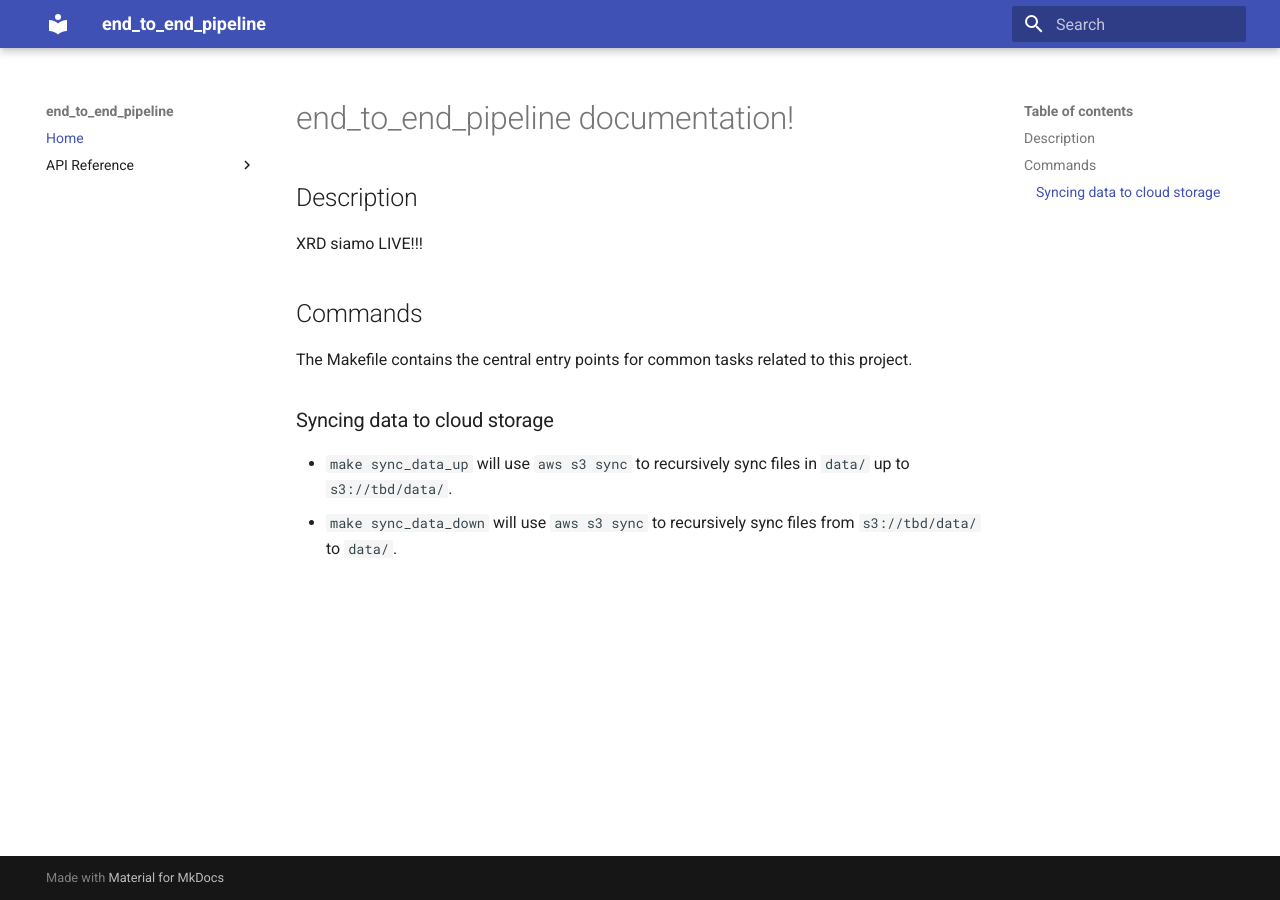
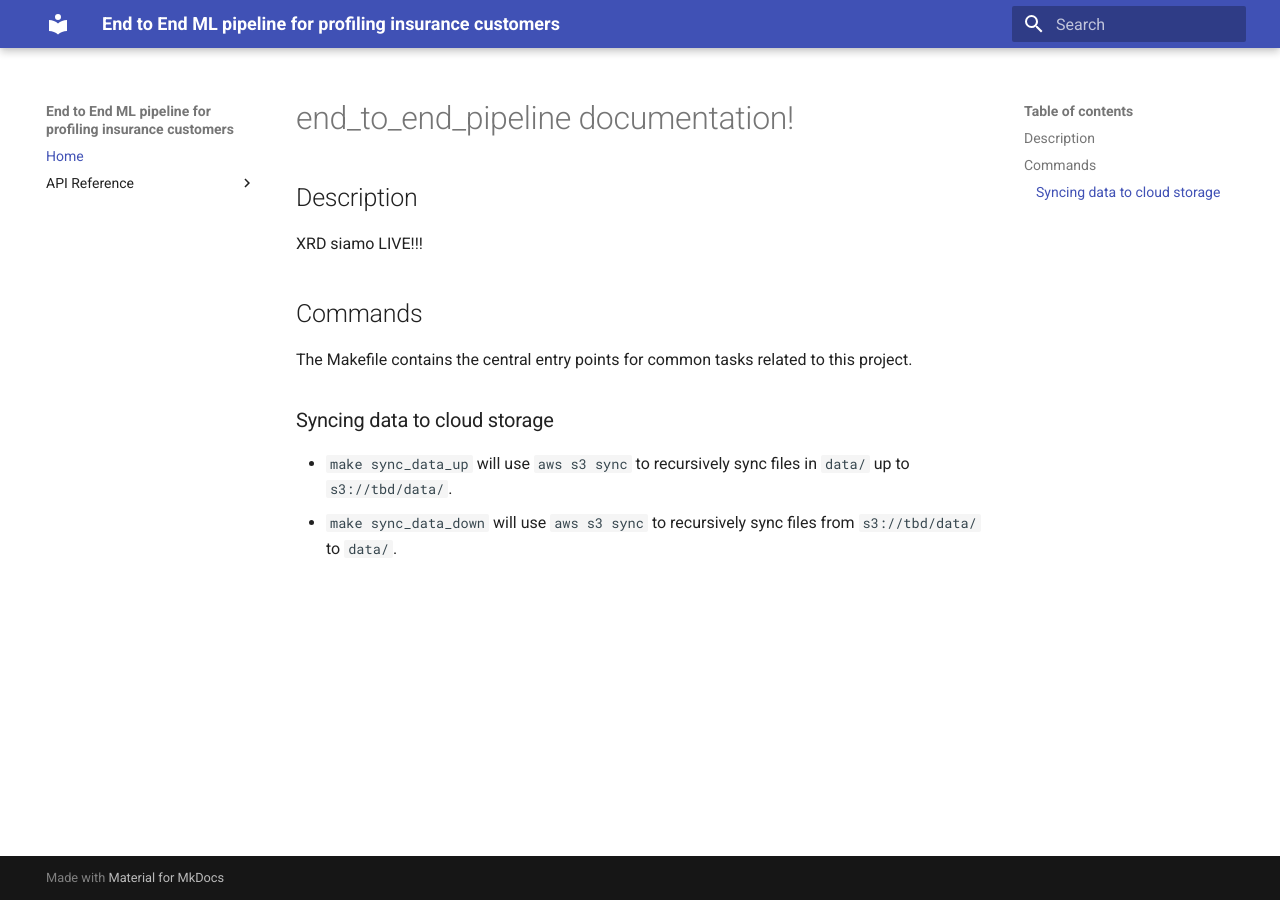
Before and after one commit to diegobonato/End-To-End-ML-pipeline-for-profiling-insurance-customers, an MkDocs documentation site: the page built from docs/docs/index.md, in a window 1280 px wide. Built offline with MkDocs 1.6.1 and Material for MkDocs 9.7.7, drawn with Linux system fonts in a browser that asks for light colours.

Commit message:
change title

```diff
--- a/docs/mkdocs.yml
+++ b/docs/mkdocs.yml
@@ -1,4 +1,4 @@
-site_name: end_to_end_pipeline
+site_name: End to End ML pipeline for profiling insurance customers
 #
 site_author: XRD Group
 #
```
